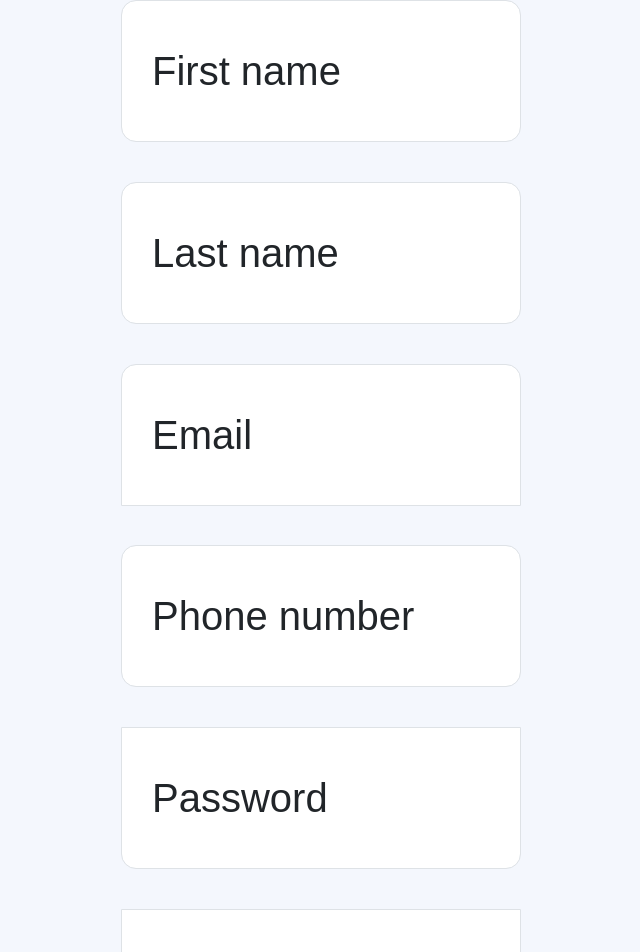
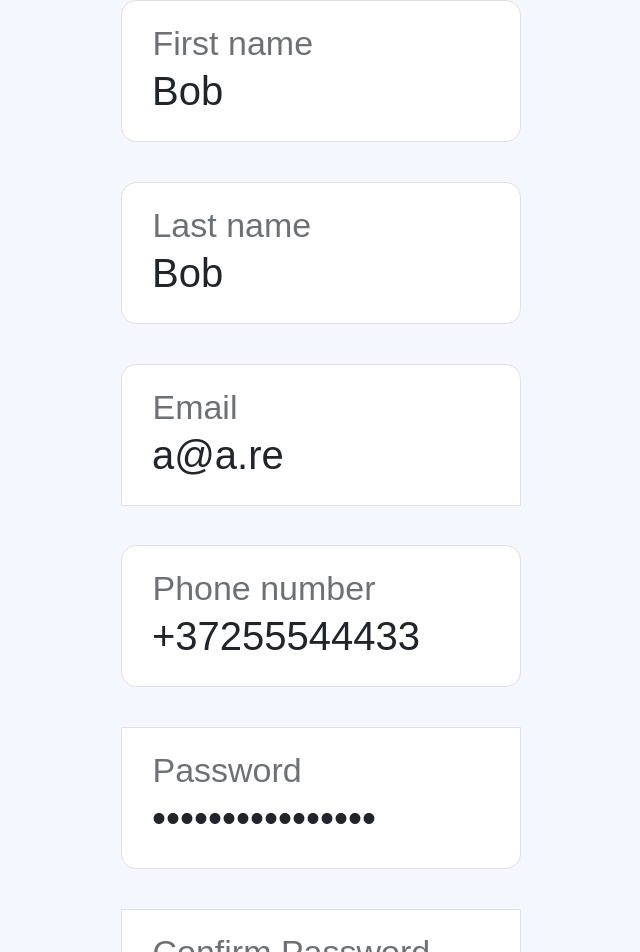
Before and after one commit to olneh/esn-project-ui, a React (Create React App) app: page /register in a window 1280 px wide. Shown: the part 525-1477 px from the top of the page, without its empty margins (319-959 px from the left). Built offline with nearby package versions, Linux system fonts and the light colour scheme; a web font is replaced by a local one.

Commit message:
1-Setup Register parameters implemented

```diff
--- /dev/null
+++ b/src/dto/IRegisterData.ts
@@ -0,0 +1,10 @@
+export interface IRegisterData {
+    firstName: string,
+    lastName: string,
+    email: string,
+    phone: string,
+    password: string,
+    confirmPassword: string,
+
+
+}
--- a/src/identity/Register.tsx
+++ b/src/identity/Register.tsx
@@ -4,17 +4,19 @@ import { useNavigate } from "react-router-dom";
 // import { IdentityService } from "../../services/IdentityService";
 // import { JwtContext } from "../Root";
 import RegisterFormView from "./RegisterFormView";
+import {IRegisterData} from "../dto/IRegisterData";
 
 const Register = () => {
     const navigate = useNavigate();
 
-    // const [values, setInput] = useState({
-    //     password: "bobbobbbb11111.K",
-    //     confirmPassword: "bobbobbbb11111.K",
-    //     email: "a@a.re",
-    //     firstName: "Bob",
-    //     lastName: "Bob",
-    // } as IRegisterData);
+    const [values, setInput] = useState({
+        firstName: "Bob",
+        lastName: "Bob",
+        email: "a@a.re",
+        phone: "+37255544433",
+        password: "bobbobbbb11111.K",
+        confirmPassword: "bobbobbbb11111.K",
+    } as IRegisterData);
 
     const [validationErrors, setValidationErrors] = useState([] as string[]);
 
@@ -22,7 +24,7 @@ const Register = () => {
         // debugger;
         // console.log(target.name, target.value, target.type)
 
-        // setInput({ ...values, [target.name]: target.value });
+        setInput({ ...values, [target.name]: target.value });
     }
 
     // const {jwtResponse, setJwtResponse} = useContext(JwtContext);
@@ -31,24 +33,29 @@ const Register = () => {
 
     const onSubmit = async (event: MouseEvent) => {
         console.log('onSubmit', event);
-
-        console.log("values")
+        // console.log("values")
         // console.log(values)
         event.preventDefault();
 
         // error check functions
-        // if (values.firstName.length == 0 || values.lastName.length == 0 || values.email.length == 0 || values.password.length == 0) {
-        //     setValidationErrors(["Bad input values!"]);
-        //     return;
-        // }
-        // if ( values.email.length == 0 || values.password != values.confirmPassword) {
-        //     setValidationErrors(["Bad password values! Password should be at least one char long and passwords should be equal!"]);
-        //     return;
-        // }
-        // if (values.firstName.length == 0 || values.lastName.length == 0) {
-        //     setValidationErrors(["Bad input values! Write your first and last name!"]);
-        //     return;
-        // }
+        if (values.firstName.length == 0 ||
+            values.lastName.length == 0 ||
+            values.email.length == 0 ||
+            values.phone.length == 0 ||
+            values.password.length == 0) {
+            setValidationErrors(["Bad input values!"]);
+            return;
+        }
+        if ( values.email.length == 0 ||
+            values.password != values.confirmPassword) {
+            setValidationErrors(["Bad password values! Password should be at least one char long and passwords should be equal!"]);
+            return;
+        }
+        if (values.firstName.length == 0 ||
+            values.lastName.length == 0) {
+            setValidationErrors(["Bad input values! Write your first and last name!"]);
+            return;
+        }
         // remove errors
         setValidationErrors([]);
 
@@ -65,9 +72,7 @@ const Register = () => {
        // }
     }
     return (
-        <RegisterFormView
-            // values={values}
-            handleChange={handleChange} onSubmit={onSubmit} validationErrors={validationErrors} />
+        <RegisterFormView values={values} handleChange={handleChange} onSubmit={onSubmit} validationErrors={validationErrors} />
     );
 }
 export default Register;
--- a/src/identity/RegisterFormView.tsx
+++ b/src/identity/RegisterFormView.tsx
@@ -1,7 +1,9 @@
 import { MouseEvent } from "react";
+import {IRegisterData} from "../dto/IRegisterData";
 
 interface IProps {
     // values: IRegisterData;
+    values: IRegisterData;
 
     validationErrors: string[];
 
@@ -24,7 +26,7 @@ const RegisterFormView = (props: IProps) => {
             <div className="form-floating mb-3">
                 <input
                     onChange={(e) => props.handleChange(e.target)}
-                    // value={props.values.firstName}
+                    value={props.values.firstName}
                     className="form-control" autoComplete="firstname" aria-required="true" placeholder="FirstName"
                     type="text"
                     id="Input_FirstName" maxLength={128} name="firstName"/>
@@ -34,7 +36,7 @@ const RegisterFormView = (props: IProps) => {
             <div className="form-floating mb-3">
                 <input
                     onChange={(e) => props.handleChange(e.target)}
-                    // value={props.values.lastName}
+                    value={props.values.lastName}
                     className="form-control" autoComplete="lastname" aria-required="true" placeholder="LastName"
                     type="text"
                     id="Input_LastName" maxLength={128} name="lastName"/>
@@ -44,7 +46,7 @@ const RegisterFormView = (props: IProps) => {
             <div className="form-floating mb-3">
                 <input
                     onChange={(e) => props.handleChange(e.target)}
-                    // value={props.values.email}
+                    value={props.values.email}
                     className="form-control" autoComplete="username" aria-required="true" placeholder="name@example.com"
                     type="email"
                     id="Input_Email" name="email"/>
@@ -54,7 +56,7 @@ const RegisterFormView = (props: IProps) => {
             <div className="form-floating mb-3">
                 <input
                     onChange={(e) => props.handleChange(e.target)}
-                    // value={props.values.phone}
+                    value={props.values.phone}
                     className="form-control" autoComplete="username" aria-required="true" placeholder="+372 555 555 55"
                     type="phone"
                     id="Input_Phone" name="phone"/>
@@ -64,7 +66,7 @@ const RegisterFormView = (props: IProps) => {
             <div className="form-floating mb-3">
                 <input
                     onChange={(e) => props.handleChange(e.target)}
-                    // value={props.values.password}
+                    value={props.values.password}
                     className="form-control" autoComplete="new-password" aria-required="true" placeholder="password"
                     type="password"
                     id="Input_Password" maxLength={100} name="password"/>
@@ -73,7 +75,7 @@ const RegisterFormView = (props: IProps) => {
             <div className="form-floating mb-3">
                 <input
                     onChange={(e) => props.handleChange(e.target)}
-                    // value={props.values.confirmPassword}
+                    value={props.values.confirmPassword}
                     className="form-control" autoComplete="new-password" aria-required="true" placeholder="password"
                     type="password"
                     id="Input_ConfirmPassword" name="confirmPassword"/>
```
